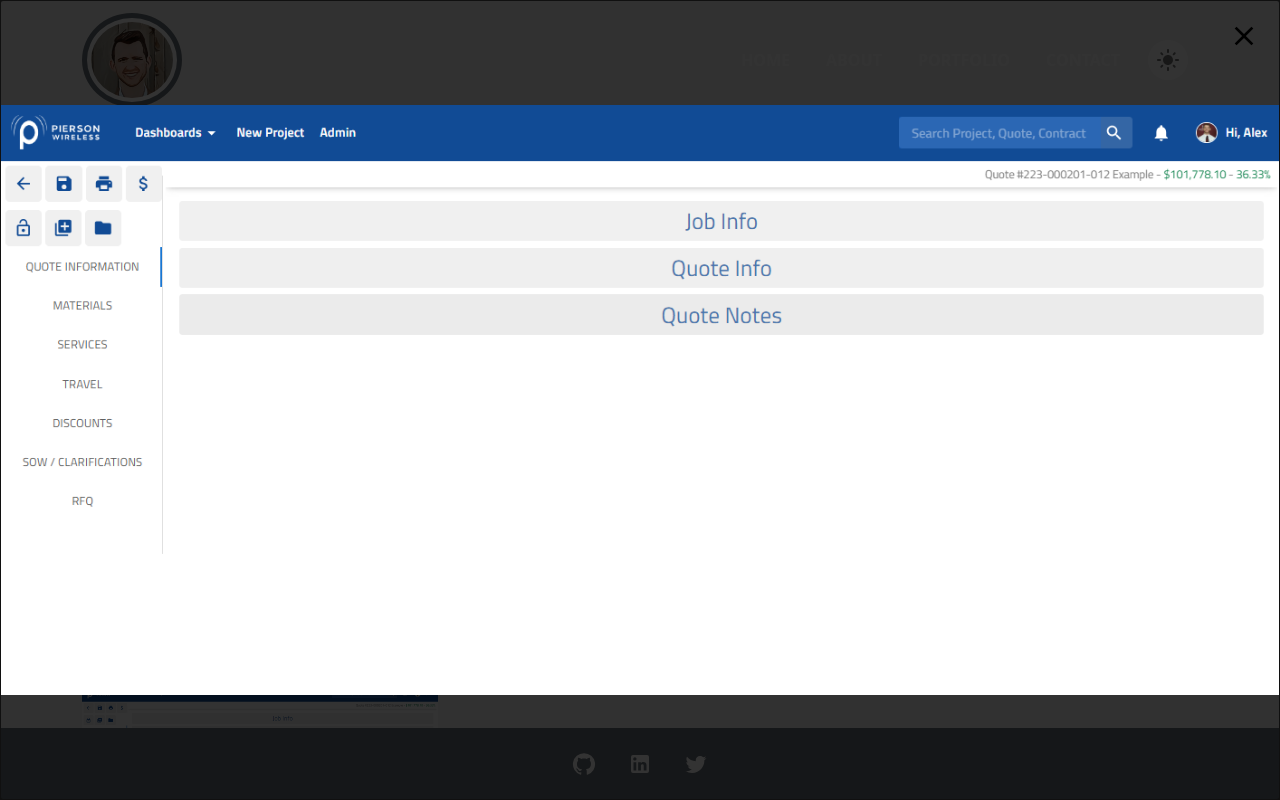
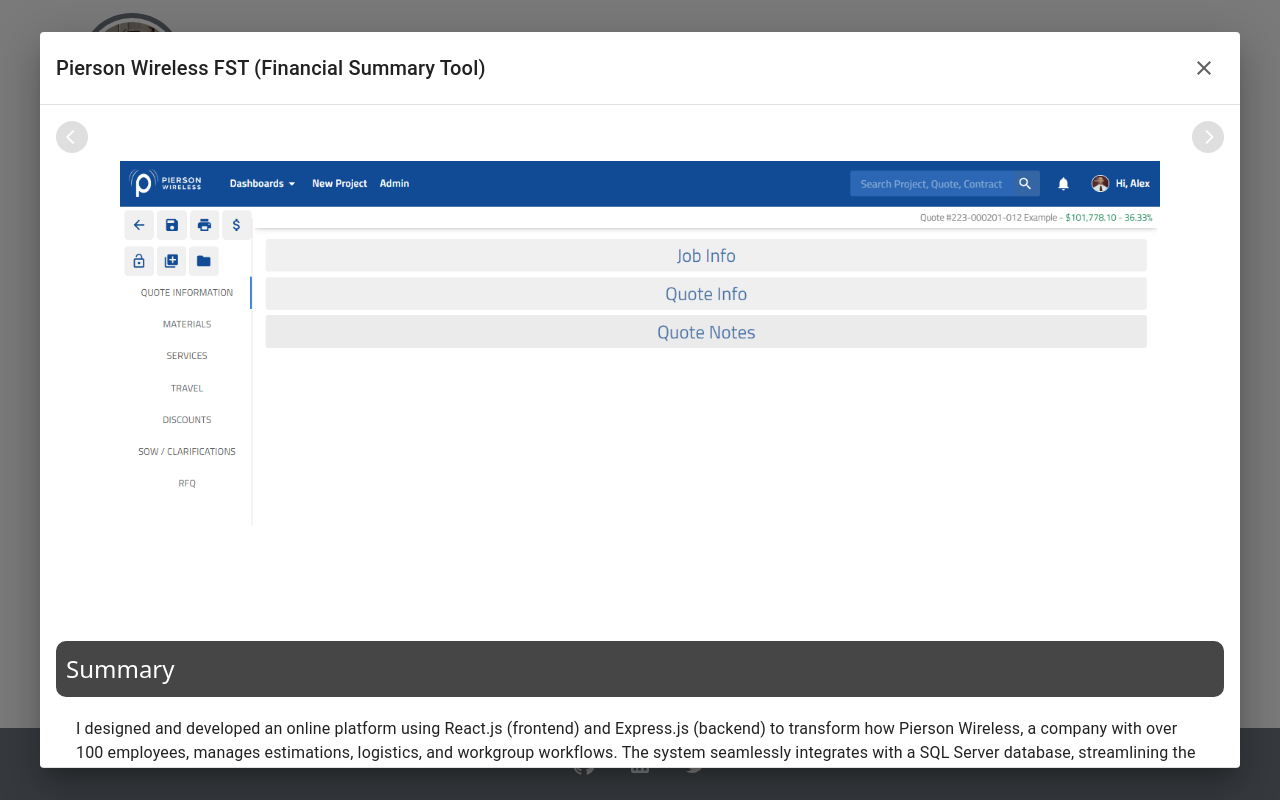
Before and after one commit to AlexBorchers22/personal-portfolio, a React (Create React App) app: page / in a window 1280 px wide. Both pictures are taken after a click on the element 260 px from the left and 2333 px from the top of the page. Shown: the part 1933-2733 px from the top of the page. Built offline with nearby package versions, Linux system fonts and the light colour scheme; the HTML template or start-up script is replaced by a standard one.

Commit message:
Updated header

```diff
--- a/src/components/Intro.jsx
+++ b/src/components/Intro.jsx
@@ -1,7 +1,7 @@
 import React from "react";
 import {ReactTyped } from "react-typed";
 import "./stars.scss";
-import resume from "../assets/pdf/Resume.pdf";
+import resume from "../assets/pdf/Alex Borchers Resume.pdf";
 import WbSunnyIcon from '@mui/icons-material/WbSunny';
 
 const Intro = ({theme}) => {
--- a/src/components/Toolbar.jsx
+++ b/src/components/Toolbar.jsx
@@ -10,20 +10,26 @@
 import { Button, SwipeableDrawer, List, ListItem } from '@mui/material';
 import { ListItemButton } from '@mui/material';
 import Box from '@mui/material/Box';
+import MenuIcon from '@mui/icons-material/Menu';
 
 const Toolbar = ({theme, setTheme}) => {
 
-  // Add event listener to modify nav-bar when scrolling
+  // Add state for menu color
+  const [menuColor, setMenuColor] = useState("white");
   const [logo, setLogo] = useState(logo1);
+
+  // Update scroll event listener to handle menu color
   window.addEventListener("scroll", () => {
     if (window.scrollY > 50) {
       document.querySelector(".navbar-expand-md").classList.add("navbar-reduce");
       document.querySelector(".navbar-expand-md").classList.remove("navbar-trans");
       setLogo(logo2);
+      setMenuColor("#6c757d"); // Match footer color when scrolled
     } else {
       document.querySelector(".navbar-expand-md").classList.add("navbar-trans");
       document.querySelector(".navbar-expand-md").classList.remove("navbar-reduce");
       setLogo(logo1);
+      setMenuColor("white"); // Reset to white when at top
     }
   });
 
@@ -63,25 +69,32 @@
             <img
               src={logo}
               alt="logo"
-              style={{ maxWidth: "100px" }}
+              style={{ maxWidth: { xs: '70px', md: '100px' } }}
               className='img-fluid rounded-circle img-thumbnail border border-5 border-secondary'
+              sx={{
+                maxWidth: {
+                  xs: '70px', // smaller on mobile
+                  md: '100px'  // original size on desktop
+                }
+              }}
             />
           </a>
-          {/* <button
-            className="navbar-toggler collapsed"
-            type="button"
-            data-toggle="collapse"
-            data-target="#navbarDefault"
-            aria-controls="navbarDefault"
-            aria-expanded="false"
-            aria-label="Toggle navigation"
-          >
-            <span>Test</span>
-            <span></span>
-            <span></span>
-          </button> */}
-          <div>
-            <Button onClick={openDrawer} className="navbar-toggler collapsed">"Test"</Button>
+          <div sx={{ display: { xs: 'block', md: 'none' } }}>
+            <IconButton
+              onClick={openDrawer}
+              className="colMolapsed"
+              style={{
+                color: menuColor,
+                fontSize: "40px",
+                marginRight: "1rem" // Add padding right
+              }}
+              sx={{
+                display: { xs: 'block', md: 'none' },
+                mr: 2 // Material UI spacing unit for margin right
+              }}
+            >
+              <MenuIcon />
+            </IconButton>
             <SwipeableDrawer
               anchor={'right'}
               open={isDrawerOpen}
@@ -92,13 +105,11 @@
                 sx={{ width: 250 }}
                 role="presentation"
                 onClick={closeDrawer}
-                // onKeyDown={toggleDrawer(anchor, false)}
               >
                 <List>
                   {config.map((text, index) => (
                     <ListItem key={text.label} disablePadding>
                       <ListItemButton>
-                        {/* <ListItemText primary={text} /> */}
                         <a className="nav-link js-scroll" href={text.link}>
                           {text.label}
                         </a>
@@ -112,6 +123,7 @@
           <div
             className="navbar-collapse collapse justify-content-end"
             id="navbarDefault"
+            style={{ display: { xs: 'none', md: 'flex' } }}
           >
             <ul className="navbar-nav">
               {config.map((item, index) => {
@@ -123,7 +135,7 @@
                   </li>
                 );
               })}
-              <li className="nav-item">
+              {/* <li className="nav-item">
                 <Tooltip title="Toggle Theme" placement="bottom">
                 <IconButton
                   onClick={() => {
@@ -136,7 +148,7 @@
                   {theme === "light" ? <DarkModeIcon /> : <LightModeIcon />}
                 </IconButton>
                 </Tooltip>
-              </li>
+              </li> */}
             </ul>
           </div>
         </div>
--- a/src/components/ViewImages.jsx
+++ b/src/components/ViewImages.jsx
@@ -1,42 +1,77 @@
 import React, { useState } from 'react';
-import Modal from '@mui/material/Modal';
-import Box from '@mui/material/Box';
+import { styled } from '@mui/material/styles';
+import Dialog from '@mui/material/Dialog';
+import DialogTitle from '@mui/material/DialogTitle';
+import DialogContent from '@mui/material/DialogContent';
+import IconButton from '@mui/material/IconButton';
+import CloseIcon from '@mui/icons-material/Close';
+import Typography from '@mui/material/Typography';
 import ArrowBackIosIcon from '@mui/icons-material/ArrowBackIos';
 import ArrowForwardIosIcon from '@mui/icons-material/ArrowForwardIos';
-import CloseIcon from '@mui/icons-material/Close';
+import OpenInNewIcon from '@mui/icons-material/OpenInNew';
 
-const ViewImages = ({ images, descriptions, skills }) => {
+const BootstrapDialog = styled(Dialog)(({ theme }) => ({
+  '& .MuiDialogContent-root': {
+    padding: theme.spacing(2),
+  },
+  '& .MuiDialogActions-root': {
+    padding: theme.spacing(1),
+  },
+}));
+
+function ViewImages({ images, descriptions, skills, summary, keyAccomplishments, link }) {
   const [activeIndex, setActiveIndex] = useState(0);
   const [open, setOpen] = useState(false);
 
-  const handleImageNext = (e) => {
-    e.stopPropagation(); // Prevent the image from opening
+  function handleImageNext(e) {
+    e.stopPropagation();
     setActiveIndex((prevIndex) => (prevIndex + 1) % images.length);
-  };
+  }
 
-  const handleImagePrev = (e) => {
-    e.stopPropagation(); // Prevent the image from opening
+  function handleImagePrev(e) {
+    e.stopPropagation();
     setActiveIndex((prevIndex) => (prevIndex - 1 + images.length) % images.length);
-  };
+  }
 
-  const handleOpen = () => setOpen(true);
-  const handleClose = () => setOpen(false);
+  function handleOpen() {
+    setOpen(true);
+  }
 
-  // Render forward and back arrows on the image
-  const renderArrows = () => {
+  function handleClose() {
+    setOpen(false);
+  }
+
+  function renderArrows() {
     return (
       <>
         <ArrowBackIosIcon
           onClick={handleImagePrev}
-          style={{ position: 'absolute', left: '10px', top: '75%', cursor: 'pointer', fontSize: '2rem', color: 'black', background: "#37353529", borderRadius: "50%", paddingLeft: "10px", paddingRight: "5px", zIndex: 1000 }}
+          style={{ position: 'absolute', left: '10px', top: '50%', cursor: 'pointer', fontSize: '2rem', color: 'white', background: "#37353529", borderRadius: "50%", paddingLeft: "10px", paddingRight: "5px", zIndex: 1000 }}
         />
         <ArrowForwardIosIcon
           onClick={handleImageNext}
-          style={{ position: 'absolute', right: '10px', top: '75%', cursor: 'pointer', fontSize: '2rem', color: 'black', background: "#37353529", borderRadius: "50%", paddingLeft: "9px", paddingRight: "6px", zIndex: 1000 }}
+          style={{ position: 'absolute', right: '10px', top: '50%', cursor: 'pointer', fontSize: '2rem', color: 'white', background: "#37353529", borderRadius: "50%", paddingLeft: "9px", paddingRight: "6px", zIndex: 1000 }}
         />
       </>
     );
-  };
+  }
+
+  function renderDivArrows() {
+    return (
+      <>
+        <div className='d-flex justify-content-between align-items-center mb-2'>
+        <ArrowBackIosIcon
+          onClick={handleImagePrev}
+          style={{fontSize: '2rem', color: 'white', background: "#37353529", borderRadius: "50%", cursor: "pointer", paddingLeft: "10px", paddingRight: "5px"}}
+        />
+        <ArrowForwardIosIcon
+          onClick={handleImageNext}
+          style={{fontSize: '2rem', color: 'white', background: "#37353529", borderRadius: "50%", cursor: "pointer", paddingLeft: "9px", paddingRight: "6px"}}
+        />
+      </div>
+      </>
+    );
+  }
 
   return (
     <div className="col-md-4">
@@ -53,21 +88,77 @@
                 <span className="w-category">{skills}</span>{" "}
               </div>
             </div>
+            {
+              link && (
+                <a href={link} target="_blank" rel="noopener noreferrer">
+                  <button className="btn btn-primary btn-sm mt-3">
+                    <OpenInNewIcon className='me-2'/>
+                    View Project
+                  </button>
+                </a>
+              )
+            }
           </div>
         </div>
       </div>
 
-      <Modal open={open} onClose={handleClose} BackdropProps={{ invisible: true }}>
-        <Box sx={{ position: 'relative', display: 'flex', justifyContent: 'center', alignItems: 'center', height: '100vh', bgcolor: 'rgba(0, 0, 0, 0.8)' }} onClick={handleClose}>
-          <img src={images[activeIndex]} alt="" className="img-fluid" onClick={(e) => e.stopPropagation()} />
-          <CloseIcon
-            onClick={handleClose}
-            style={{ position: 'absolute', top: '20px', right: '20px', cursor: 'pointer', fontSize: '2rem', color: 'black' }}
+      <BootstrapDialog
+        onClose={handleClose}
+        aria-labelledby="customized-dialog-title"
+        open={open}
+        maxWidth="lg"
+        fullWidth
+      >
+        <DialogTitle sx={{ m: 0, p: 2 }} id="customized-dialog-title">
+          <div className="d-flex justify-content-between align-items-center">
+          {descriptions[activeIndex]}
+          <IconButton
+          aria-label="close"
+          onClick={handleClose}
+          sx={{
+            color: (theme) => theme.palette.grey[700],
+          }}
+        >
+          <CloseIcon />
+        </IconButton>
+        </div>
+        </DialogTitle>
+        <DialogContent dividers sx={{ position: 'relative' }}>
+          {renderDivArrows()}
+          <img
+            src={images[activeIndex]}
+            alt=""
+            className="img-fluid"
+            style={{ maxHeight: '60vh', objectFit: 'contain', display: 'block', margin: 'auto' }}
           />
-        </Box>
-      </Modal>
+          {summary && (
+            <>
+              <div className='summary-header'>
+                Summary
+              </div>
+              <Typography variant="body1" className='p-1 m-3' gutterBottom sx={{ marginTop: 2 }}>
+                {summary}
+              </Typography>
+            </>
+          )}
+          {keyAccomplishments && (
+            <>
+              <div className='summary-header'>
+                Key Accomplishments:
+              </div>
+              <ul className='p-1 m-3'>
+                {keyAccomplishments.map((item, index) => (
+                  <Typography component="li" key={index}>
+                    {item}
+                  </Typography>
+                ))}
+              </ul>
+            </>
+          )}
+        </DialogContent>
+      </BootstrapDialog>
     </div>
   );
-};
+}
 
 export default ViewImages;
--- a/src/components/Work.jsx
+++ b/src/components/Work.jsx
@@ -66,11 +66,20 @@
               descriptions={["Pierson Wireless FST (Financial Summary Tool)", "Lorem Ipsum"]}
               images={[fst, fst]}
               skills={"ReactJS / ExpressJS / SQL Server"}
+              summary={`I designed and developed an online platform using React.js (frontend) and Express.js (backend) to transform how Pierson Wireless, a company with over 100 employees, manages estimations, logistics, and workgroup workflows. The system seamlessly integrates with a SQL Server database, streamlining the entire project lifecycle from inception to completion. It replaces an Excel financial summary spreadsheet with a web-based solution and hooks into our accounting software, Viewpoint by Vista, to include numerous automations for data processing both internally and externally.
+
+The platform incorporates key APIs such as AvaTax for tax calculations, USPS for address validation, Monday Dev for project management, Google Drive for document storage, and OAuth for secure authentication. It is designed with scalability in mind, allowing for future customization by other companies. Every component—from user groups to inventory and asset management—can be tailored to fit different organizational needs.
+
+This platform is deployed in-house on a Microsoft server owned and operated by Pierson Wireless, ensuring full control over its operations.`}
+                keyAccomplishments={["Converted a complex Excel financial summary spreadsheet into a dynamic web platform using React.js, Express.js, and SQL Server, improving efficiency in managing estimates, logistics, and workflows.", "Streamlined company-wide processes with automation, integrating Viewpoint by Vista and optimizing project management workflows.", "Successfully integrated a wide range of APIs, including AvaTax, USPS, Monday Dev, Google Drive, and OAuth for tax calculations, address validation, document storage, and authentication.", "Designed the platform with the flexibility to allow other companies to adopt and customize it—from user groups to asset tracking and inventory management.", "Deployed the platform on a Microsoft server owned and operated by Pierson Wireless, ensuring secure and controlled access for over 100 employees."]}
             />
             <ViewImages
-              descriptions={["Pierson Wireless FST (Financial Summary Tool)", "Lorem Ipsum"]}
-              images={[fst, fst]}
-              skills={"ReactJS / ExpressJS / SQL Server"}
+              descriptions={["Baller Bets App"]}
+              images={[fst]}
+              skills={"ReactJS / ExpressJS / MySQL"}
+              summary={`Baller Bets is a web application that allows users to bet on the outcome of sports games. It is built with React.js (frontend) and Express.js (backend), and uses a MySQL database. The app includes features such as user authentication, live game updates, and a marketplace.`}
+              keyAccomplishments={["Developed a responsive and user-friendly web application using React.js and Express.js, providing a seamless betting experience for users.", "Implemented a secure authentication system to protect user data and ensure privacy.", "Utilized live game updates to provide users with the latest information and enable them to make informed betting decisions.", "Created a marketplace feature that allows users to buy and sell bets, providing a dynamic and interactive platform for sports enthusiasts."]}
+              link={"https://main--baller-bets.netlify.app/"}
             />
             <ViewImages
               descriptions={["Pierson Wireless FST (Financial Summary Tool)", "Lorem Ipsum"]}
--- a/src/index.css
+++ b/src/index.css
@@ -701,7 +701,7 @@
   -webkit-backface-visibility: hidden;
   backface-visibility: hidden;
   background-color: #fff;
-  min-height: 20em;
+  min-height: 22em;
 }
 
 /* .work-box:hover img {
@@ -974,6 +974,14 @@
   .box-comments .list-comments .comment-author {
     font-size: 1.5rem;
   }
+
+  .colMolapsed {
+    display: none !important;
+  }
+
+  .navbar-collapse {
+    display: none !important;
+  }
 }
 
 @media (min-width: 992px) {
@@ -1035,3 +1043,24 @@
   margin-right: 0.5rem;
   color: white;
 }
+
+.summary-header {
+  font-size: 1.5rem;
+  background-color: #464646;
+  color: white;
+  padding: 10px;
+  border-radius: 10px;
+}
+
+/* Add these media queries for responsive image sizing */
+@media (max-width: 768px) {
+  .navbar-brand img {
+    max-width: 70px !important;
+  }
+}
+
+@media (min-width: 769px) {
+  .navbar-brand img {
+    max-width: 100px !important;
+  }
+}
```
Also changed, not shown: 2 other files (tests, documents, lock files or other folders).
